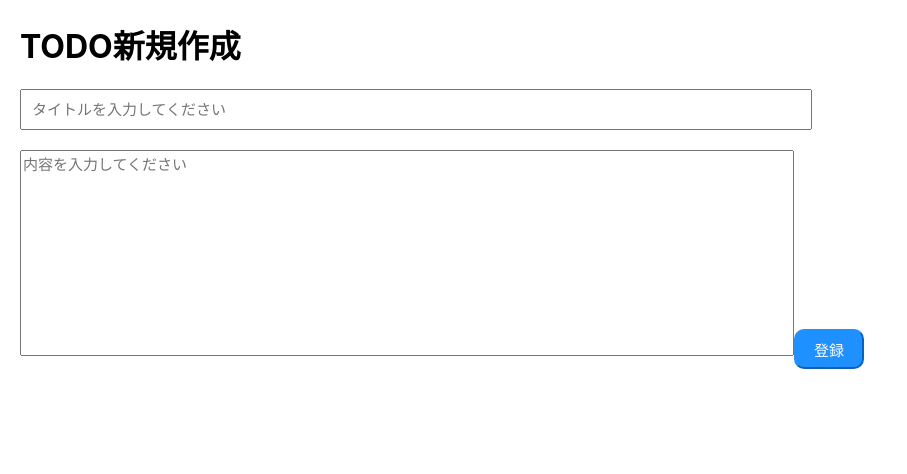
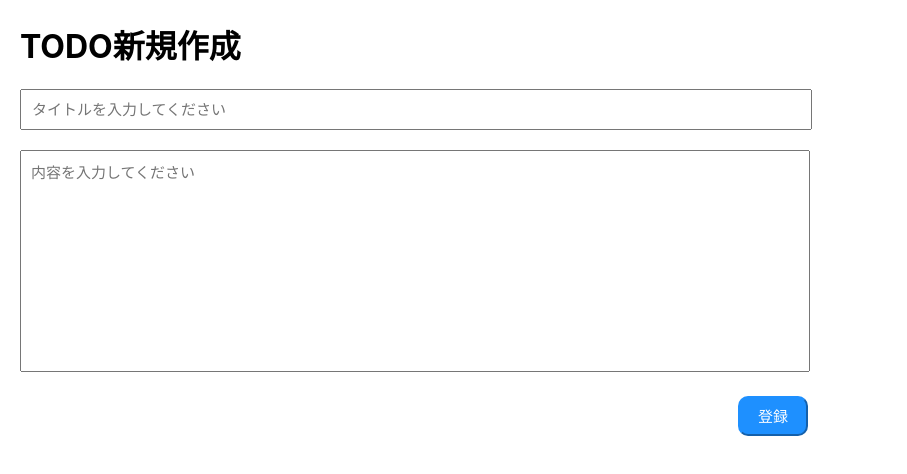
Before and after one commit to keina-dazzaye/todoapp, a React (Create React App) app: page /new in a window 1280 px wide. Shown: the top 474 px of the page, without its empty margins (0-907 px from the left). Built offline with nearby package versions, Linux system fonts and the light colour scheme.

Commit message:
新規作成画面の調整

```diff
--- a/src/ContentArea.js
+++ b/src/ContentArea.js
@@ -1,7 +1,7 @@
 import "./App.css";
 import React from "react";
 import axios from "axios";
-const baseURL = "https://todoapp-hk.microcms.io/api/v1/todo";
+const baseURL = "https://todoapp-web-api.herokuapp.com/todos";
 
 const buttonStyleOne = {
   borderRadius: 10,
@@ -43,7 +43,9 @@ const ContentArea = () => {
         },
       })
       .then((response) => {
-        setItemData(response.data.contents);
+        console.log(response);
+
+        setItemData(response.data.data);
       });
   }, []);
 
--- a/src/NewTodo.js
+++ b/src/NewTodo.js
@@ -3,9 +3,9 @@ import "./App.css";
 
 const NewTodo = () => {
   return (
-    <div>
-      <h1 style={{ paddingLeft: 20 }}>TODO新規作成</h1>
-      <label>
+    <div style={{ width: "60%", paddingRight: 10, marginLeft: 20 }}>
+      <h1>TODO新規作成</h1>
+
       <input
         id="commentTitle"
         type="text"
@@ -13,25 +13,25 @@ const NewTodo = () => {
         style={{
           fontSize: 15,
           padding: 10,
-            marginLeft: 20,
-            width: "60%",
+          width: "100%",
         }}
       ></input>
+
       <textarea
         id="todo"
         type="text"
         placeholder="内容を入力してください"
         style={{
-            width: "60%",
+          width: "100%",
           height: 200,
           marginTop: 20,
           fontSize: 15,
-            marginLeft: 20,
           resize: "none",
+          padding: 10,
         }}
       ></textarea>
-      </label>
 
+      <div style={{ textAlign: "right", width: "100%", marginLeft: 20 }}>
         <button
           style={{
             borderRadius: 10,
@@ -48,6 +48,7 @@ const NewTodo = () => {
           登録
         </button>
       </div>
+    </div>
   );
 };
 
```
Lines whose indentation alone changed are shown as unchanged.
